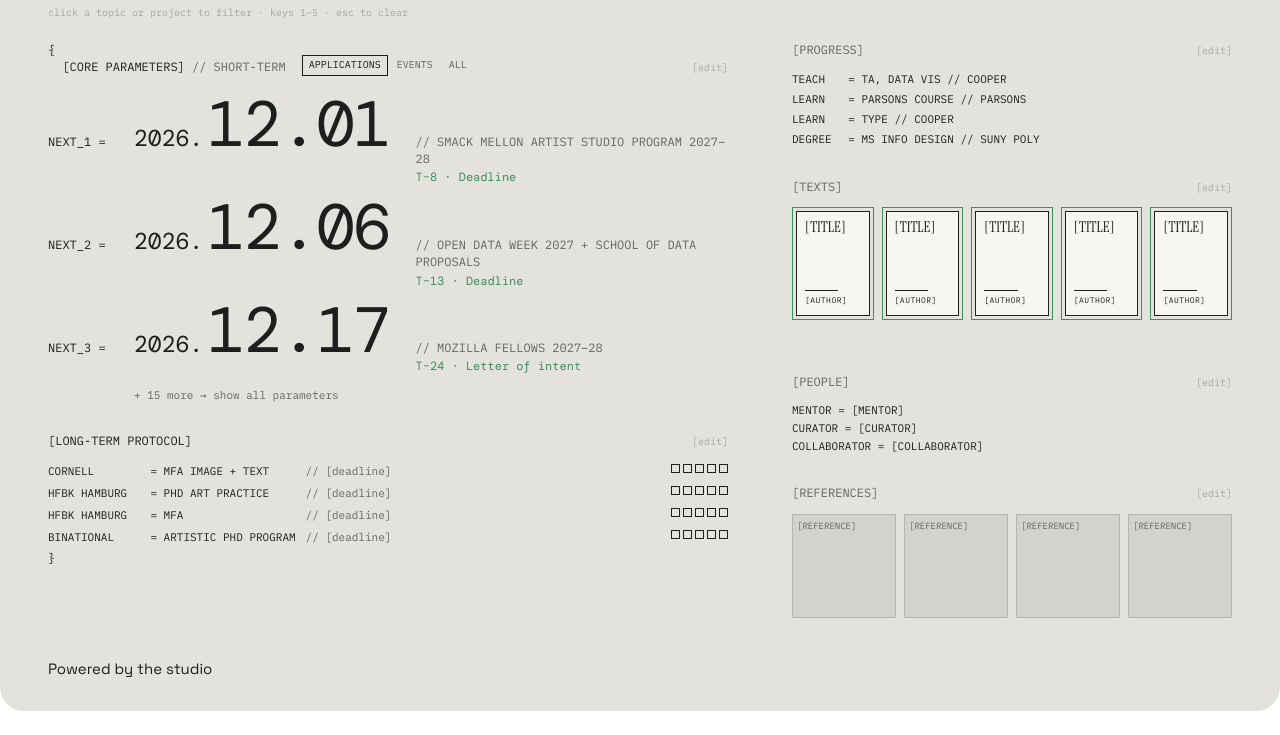
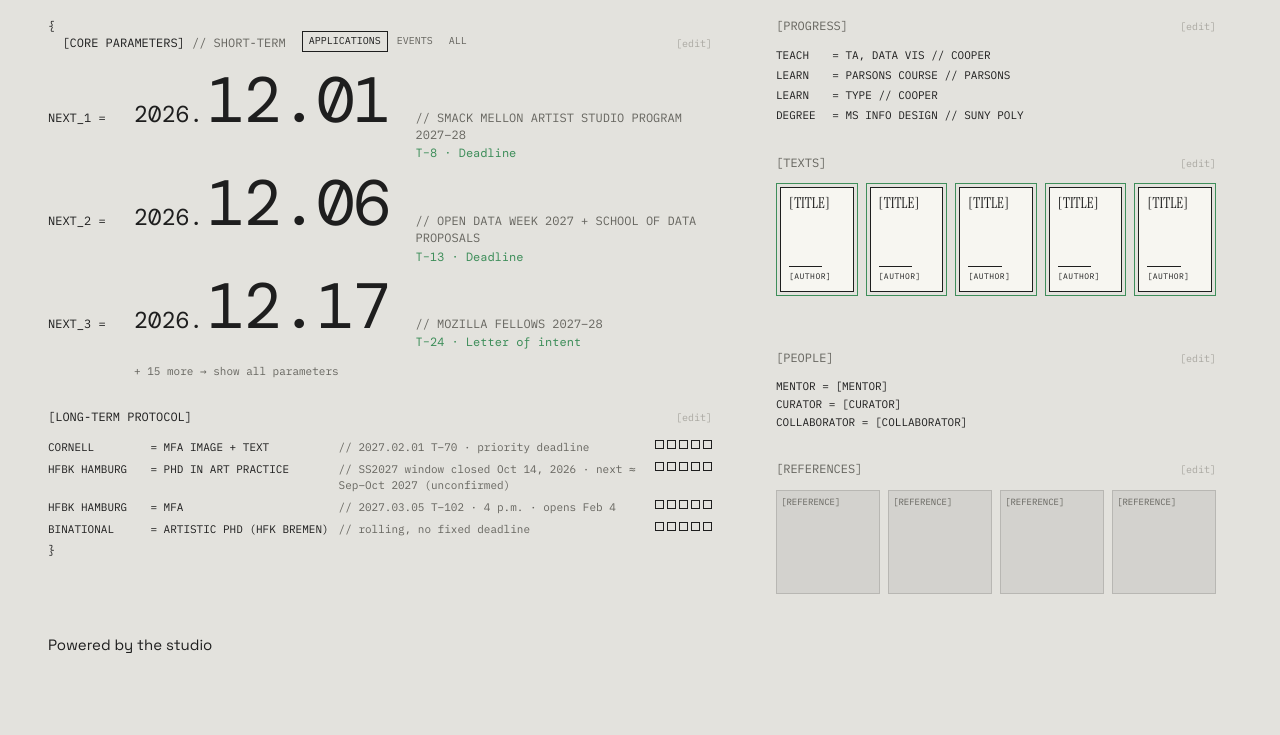
Before and after one commit to silktabrizrug/practiceparameters, a plain HTML site: page index.html in a window 1280 px wide. Shown: the part 755-1490 px from the top of the page. After the commit the page ends 1442 px from the top, so only its background shows below. Drawn offline with nearby package versions, Linux system fonts and the light colour scheme; a web font is replaced by a local one.

Commit message:
Full grey background, tagline pinned to edge, long-term deadlines
- Cornell MFA Image Text: Feb 1, 2027 (priority)
- HFBK MFA: Feb 4 – Mar 5, 2027, 4 p.m.
- HFBK PhD in Art Practice: SS2027 window closed Oct 14, 2026
- Binational Artistic PhD (HfK Bremen): rolling

Co-Authored-By: Claude Opus 5.5 <noreply@anthropic.com>
Claude-Session: https://claude.ai/code/session_01HCNJPszKuvDZgG75tR5X2f

```diff
--- a/app.js
+++ b/app.js
@@ -218,7 +218,9 @@
     const labels = D.longterm.stepLabels;
     $('#protocol').innerHTML = D.longterm.items.map((it) => {
       const done = it.steps.filter(Boolean).length;
-      const dl = it.deadline ? `// ${it.deadline.replace(/-/g, '.')} ${tLabel(daysUntil(it.deadline))}` : '// [deadline]';
+      const dl = it.deadline
+        ? `// ${it.deadline.replace(/-/g, '.')} ${tLabel(daysUntil(it.deadline))}${it.deadlineNote ? ` · ${it.deadlineNote}` : ''}`
+        : `// ${it.deadlineNote || '[deadline]'}`;
       return `<li data-topics="${esc((it.topics || []).join(' '))}">
         <button aria-expanded="false">
           <span>${esc(it.school)}</span><span>= ${esc(it.program)}</span>
--- a/data/longterm.json
+++ b/data/longterm.json
@@ -1,10 +1,54 @@
 {
-  "_about": "Long-term applications (MFA / PhD). steps: each true/false. deadline: YYYY-MM-DD or null. Keep recommender names out of this public file.",
+  "_about": "Long-term applications (MFA / PhD). deadline: YYYY-MM-DD or null. opens: when the application window opens (optional). deadlineNote: shown when there is no fixed deadline. steps: true/false for each stepLabel. Keep recommender names out of this public file. Checked 2026-11-23.",
   "stepLabels": ["materials", "recommenders", "submitted", "interview", "decision"],
   "items": [
-    { "id": "cornell-mfa",       "school": "CORNELL",      "program": "MFA IMAGE + TEXT",      "deadline": null, "link": null, "topics": [], "steps": [false, false, false, false, false], "notes": null },
-    { "id": "hfbk-phd",          "school": "HFBK HAMBURG", "program": "PHD ART PRACTICE",      "deadline": null, "link": null, "topics": [], "steps": [false, false, false, false, false], "notes": null },
-    { "id": "hfbk-mfa",          "school": "HFBK HAMBURG", "program": "MFA",                   "deadline": null, "link": null, "topics": [], "steps": [false, false, false, false, false], "notes": null },
-    { "id": "binational-phd",    "school": "BINATIONAL",   "program": "ARTISTIC PHD PROGRAM",  "deadline": null, "link": null, "topics": [], "steps": [false, false, false, false, false], "notes": null }
+    {
+      "id": "cornell-mfa",
+      "school": "CORNELL",
+      "program": "MFA IMAGE + TEXT",
+      "deadline": "2027-02-01",
+      "opens": null,
+      "deadlineNote": "priority deadline",
+      "link": "https://aap.cornell.edu/admissions/graduate/art",
+      "topics": [],
+      "steps": [false, false, false, false, false],
+      "notes": "Low-residency, 25 months; starts with a summer session in Ithaca. Apply via ApplyWeb + portfolio on Slideroom; 2 letters of recommendation; no GRE. Shortlisted applicants are interviewed."
+    },
+    {
+      "id": "hfbk-phd",
+      "school": "HFBK HAMBURG",
+      "program": "PHD IN ART PRACTICE",
+      "deadline": null,
+      "opens": null,
+      "deadlineNote": "SS2027 window closed Oct 14, 2026 · next ≈ Sep–Oct 2027 (unconfirmed)",
+      "link": "https://hfbk-hamburg.de/en/information/prospective-students/apply",
+      "topics": [],
+      "steps": [false, false, false, false, false],
+      "notes": "Admits for the summer semester only. The 2027 intake window ran Sep 1 – Oct 14, 2026. Confirm the next window on HFBK's site."
+    },
+    {
+      "id": "hfbk-mfa",
+      "school": "HFBK HAMBURG",
+      "program": "MFA",
+      "deadline": "2027-03-05",
+      "opens": "2027-02-04",
+      "deadlineNote": "4 p.m. · opens Feb 4",
+      "link": "https://hfbk-hamburg.de/en/information/prospective-students/apply/application-master-fine-arts",
+      "topics": [],
+      "steps": [false, false, false, false, false],
+      "notes": "Winter semester 2027/28 start. Entrance committee judges submitted work for an 'independent artistic position'. Decisions by mid-June. No tuition (semester fee only)."
+    },
+    {
+      "id": "binational-phd",
+      "school": "BINATIONAL",
+      "program": "ARTISTIC PHD (HFK BREMEN)",
+      "deadline": null,
+      "opens": null,
+      "deadlineNote": "rolling, no fixed deadline",
+      "link": "https://artisticphd-hfkbremen.net/program/admissions",
+      "topics": [],
+      "steps": [false, false, false, false, false],
+      "notes": "HfK Bremen with Leiden/KABK, Groningen/Minerva and Gothenburg/HDK-Valand. Upload a 2-page pre-proposal + bibliography, CV, portfolio and proof of MA at application.hfk-bremen.de; name a preferred supervisor. Pre-acceptance leads to an interview."
+    }
   ]
 }
--- a/style.css
+++ b/style.css
@@ -6,14 +6,14 @@
   --sans:"Space Grotesk", system-ui, sans-serif;
 }
 *{box-sizing:border-box}
-html,body{margin:0;background:var(--paper);color:var(--ink)}
+html,body{margin:0;background:var(--bg);color:var(--ink)}
 body{font-family:var(--mono);font-size:12px;line-height:1.45;-webkit-font-smoothing:antialiased}
 a{color:inherit}
 button{font:inherit;color:inherit;background:none;border:0;padding:0;cursor:pointer}
 :focus-visible{outline:2px solid var(--green);outline-offset:2px}
 .muted{color:var(--muted)}
 
-.sheet{position:relative;max-width:1440px;margin:24px auto;padding:40px 48px 32px;background:var(--bg);border-radius:24px;overflow:hidden}
+.sheet{position:relative;max-width:1440px;margin:0 auto;padding:40px 64px 32px 48px;background:var(--bg)}
 
 /* header */
 .head{display:flex;justify-content:space-between;gap:24px;align-items:flex-start}
@@ -88,7 +88,7 @@ h2{font-family:var(--mono);font-weight:400;font-size:12px;margin:0;color:var(--i
 
 /* protocol */
 .protocol{list-style:none;margin:0;padding:0}
-.protocol li>button{display:grid;grid-template-columns:14ch 22ch 1fr auto;gap:10px;width:100%;text-align:left;padding:3px 0;font-size:11px}
+.protocol li>button{display:grid;grid-template-columns:14ch 27ch 1fr auto;gap:10px;width:100%;text-align:left;padding:3px 0;font-size:11px}
 .protocol li>button:hover{color:var(--green)}
 .steps{display:flex;gap:3px;align-items:center}
 .steps i{width:9px;height:9px;border:1px solid var(--ink);display:inline-block}
@@ -139,13 +139,13 @@ tr.past{color:var(--faint)}
 
 /* footer */
 .foot{display:flex;justify-content:space-between;align-items:flex-end;margin-top:12px;font-family:var(--sans);font-size:15px}
-.tagline{position:absolute;right:16px;top:300px;writing-mode:vertical-rl;font-family:var(--sans);font-size:clamp(14px,1.4vw,20px);color:var(--ink);white-space:nowrap}
+.tagline{position:fixed;right:18px;top:50%;transform:translateY(-50%) rotate(180deg);writing-mode:vertical-rl;font-family:var(--sans);font-size:clamp(14px,1.4vw,20px);color:var(--ink);white-space:nowrap}
 
 @media (max-width:1100px){
   .tagline{display:none}
 }
 @media (max-width:900px){
-  .sheet{margin:0;border-radius:0;padding:24px 18px}
+  .sheet{padding:24px 18px}
   .head{flex-direction:column}
   .config{text-align:left}
   .hub{top:2%}
```
